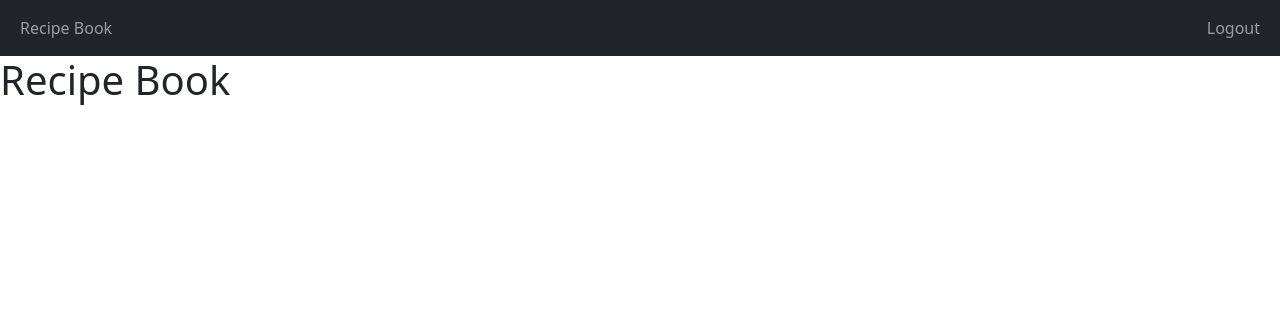
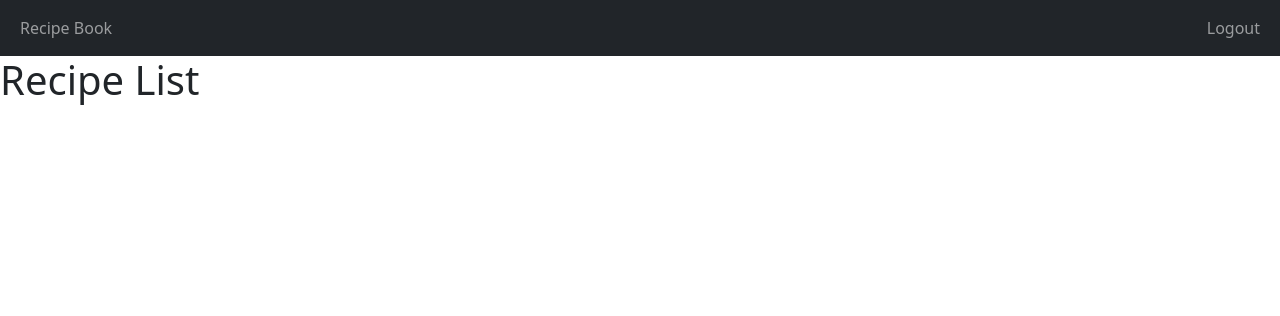
Before and after one commit to SchonnMike/recipebook-serrano-schonn, a Django app: page /recipes/list/ in a window 1280 px wide. Shown: the top 316 px of the page. Run offline with Django 5.2, Linux system fonts and the light colour scheme; the visitor is signed in with stand-in values (Sample User, id 1); data that the repository does not hold is empty.

Commit message:
fixed uniform Recipe Book header title; added dynamic page title header

```diff
--- a/recipebook/ledger/templates/baseTemplate.html
+++ b/recipebook/ledger/templates/baseTemplate.html
@@ -3,7 +3,7 @@
 <head>
 	<link href="https://cdn.jsdelivr.net/npm/bootstrap@5.3.3/dist/css/bootstrap.min.css" rel="stylesheet" integrity="sha384-QWTKZyjpPEjISv5WaRU9OFeRpok6YctnYmDr5pNlyT2bRjXh0JMhjY6hW+ALEwIH" crossorigin="anonymous">
 
-	<title>{% block title %}{% endblock %}</title>
+	<title>Recipe Book</title>
 </head>
 <body>
 	<nav class="navbar navbar-expand navbar-dark bg-dark">
@@ -32,6 +32,9 @@
 		</div>
 	</nav>
 	<script src="https://cdn.jsdelivr.net/npm/bootstrap@5.3.3/dist/js/bootstrap.bundle.min.js" integrity="sha384-YvpcrYf0tY3lHB60NNkmXc5s9fDVZLESaAA55NDzOxhy9GkcIdslK1eN7N6jIeHz" crossorigin="anonymous"></script>
+	<div id="container">
+		<h1>{% block page_title %}{% endblock %}</h1>
+	</div>
 	<div id="content">
 		{% block content %}{% endblock %}
 	</div>
--- a/recipebook/ledger/templates/basicParams.html
+++ b/recipebook/ledger/templates/basicParams.html
@@ -1,8 +1,7 @@
 {% extends 'baseTemplate.html' %}
-{% block title %}Recipe Book{% endblock %}
+{% block page_title %}Recipe List{% endblock %}
 {% block content %}
     {% if user.is_authenticated %}
-        <h1>Recipe Book</h1>
         <ul>
             {% for recipe in recipes %}
                 <li>
--- a/recipebook/ledger/templates/task_list.html
+++ b/recipebook/ledger/templates/task_list.html
@@ -1,8 +1,7 @@
 {% extends 'baseTemplate.html' %}
-{% block title %}Recipe Details{% endblock %}
+{% block page_title %}Recipe Details{% endblock %}
 {% block content %}
     {% if user.is_authenticated %}
-        <h1>Recipe Book</h1>
         <h2>Name: {{ recipe.name }}</h2>
         <h4>Author: {{ recipe.author.profile.name }}</h3>
         <h5>Created On: {{ recipe.created_on }}</h3>
```
